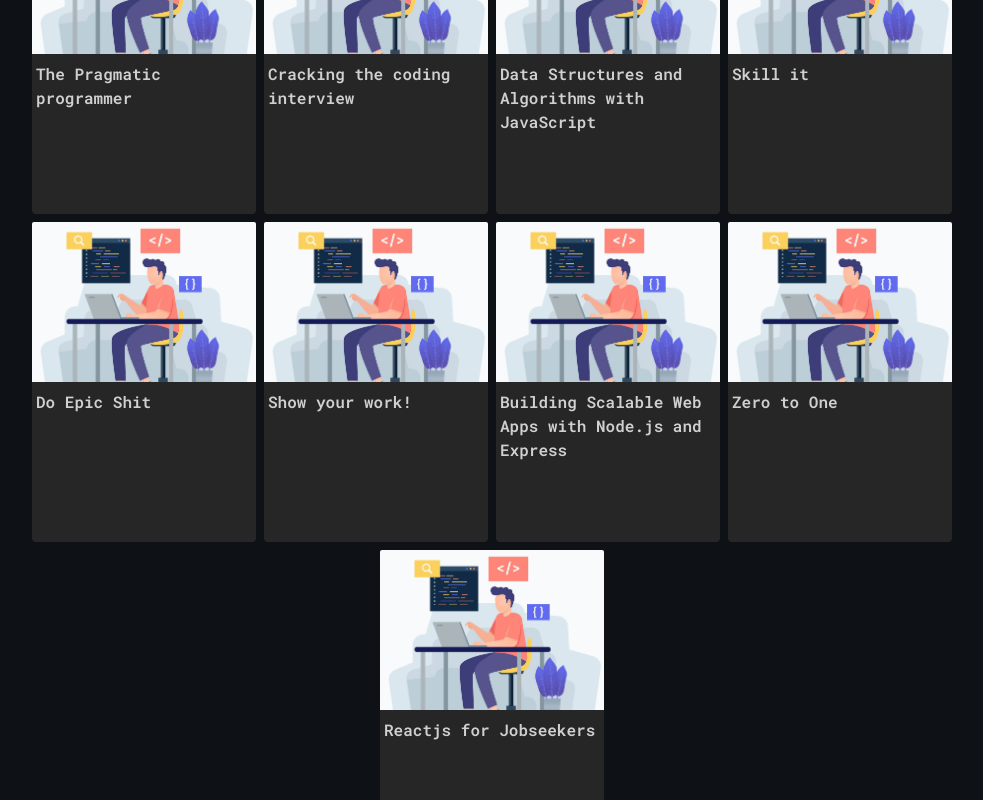
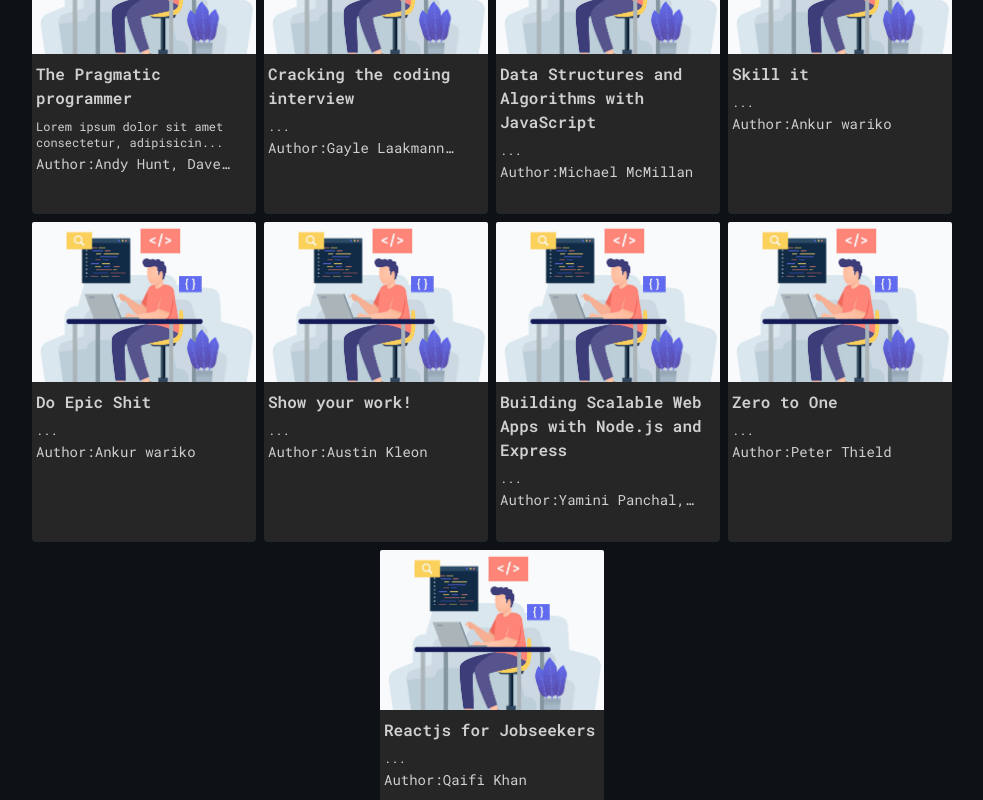
Before and after one commit to MTouthang/mang-dev, a React (Vite) app: page / in a window 1280 px wide. Shown: the part 3920-4720 px from the top of the page, without its empty margins (148-1131 px from the left). Built offline with nearby package versions, Linux system fonts and the light colour scheme; the HTML template or start-up script is replaced by a standard one.

Commit message:
feat: books authors

```diff
--- a/src/Component/Reading.jsx
+++ b/src/Component/Reading.jsx
@@ -26,12 +26,10 @@
               </div>
               <div className="p-1 text-[#D0D0D0]">
                 <h3 className="py-1 font-semibold"> {item.name} </h3>
-                {/* <p className="py-1 text-xs">
-                Lorem ipsum dolor sit amet consectetur, adipisicing elit.
-                Temporibus animi culpa corporis
-              </p>
-              <p className="text-sm"> link1 </p>
-              <p className="text-sm"> link2</p> */}
+                <p className="py-1 text-xs">
+                  {item?.description?.slice(0, 50)}...
+                </p>
+                <p className="text-sm line-clamp-1"> Author:{item?.author}</p>
               </div>
             </div>
           );
--- a/src/data/data.js
+++ b/src/data/data.js
@@ -221,20 +221,21 @@
   {
     id: 1,
     name: "The Pragmatic programmer",
-    description: null,
-    author: null,
+    description:
+      "Lorem ipsum dolor sit amet consectetur, adipisicing elit.Temporibus animi culpa corporis",
+    author: "Andy Hunt, Dave Thomas",
   },
   {
     id: 2,
     name: "Cracking the coding interview",
     description: null,
-    author: null,
+    author: "Gayle Laakmann McDowell",
   },
   {
     id: 3,
     name: "Data Structures and Algorithms with JavaScript",
     description: null,
-    author: null,
+    author: "Michael McMillan",
   },
   {
     id: 4,
@@ -270,7 +271,7 @@
     id: 9,
     name: "Reactjs for Jobseekers",
     description: null,
-    author: "",
+    author: "Qaifi Khan",
   },
 ];
 
```
